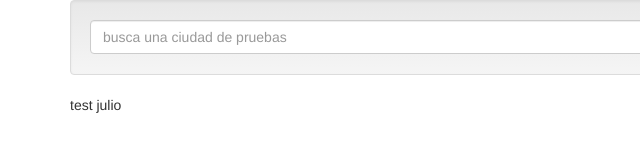
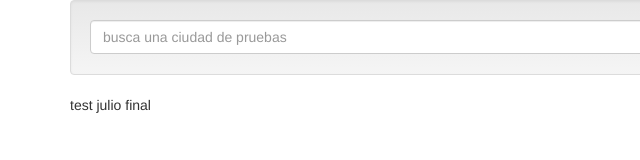
Before and after one commit to juliovg/angular1-weather, a plain HTML site: page index.html in a window 1280 px wide. Shown: the full height of the page, 0-640 px from the left. Drawn offline with nearby package versions, Linux system fonts and the light colour scheme; some packages are replaced by stand-ins of ours; a script that the page names is missing.

Commit message:
otras pruebas
Tb desde el movil

```diff
--- a/index.html
+++ b/index.html
@@ -39,7 +39,7 @@
 
 </body>
 
-<p>test julio</p>
+<p>test julio final</p>
 
 
 <script src="js/components/common/commonFac.js"></script>
```
